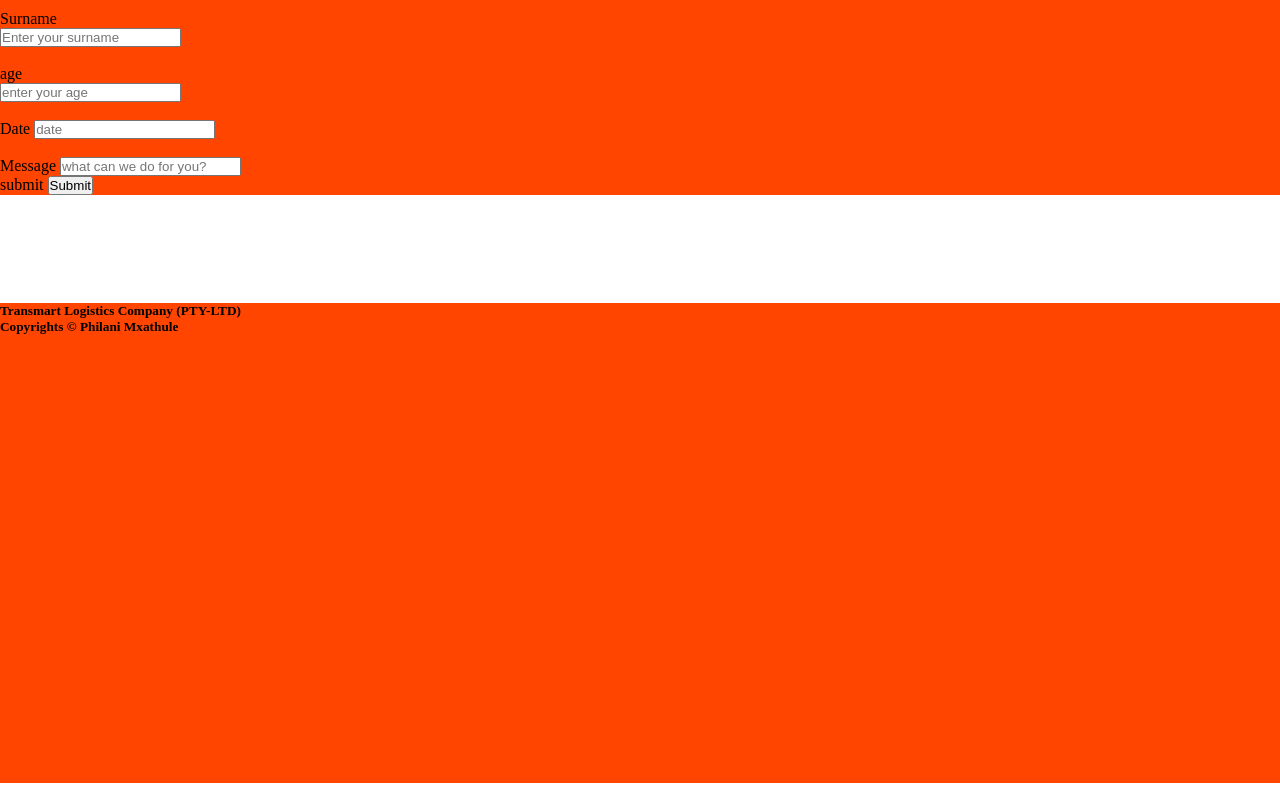
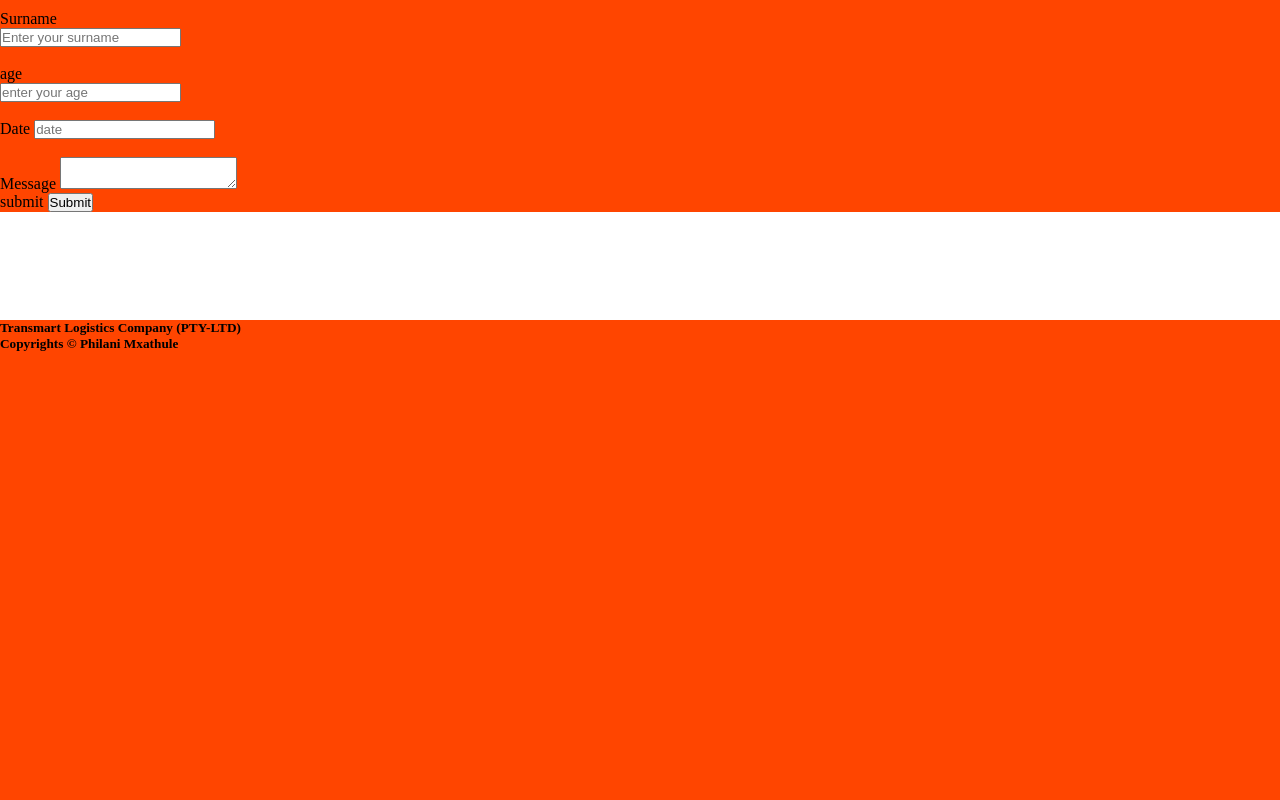
Before and after one commit to PHILANI-MXA/navExample, a plain HTML site: page index.html in a window 1280 px wide. Shown: the part 1106-1906 px from the top of the page. Drawn offline with Linux system fonts and the light colour scheme.

Commit message:
Second commit

```diff
--- a/index.html
+++ b/index.html
@@ -53,7 +53,7 @@
                         </div><br>
                         <div>
                             <label>Message</label>
-                            <input type="text" placeholder="what can we do for you?">
+                            <textarea name="What can we do for you?"></textarea>
                         </div>
                         <label>submit</label>
                         <input type="submit">
```
